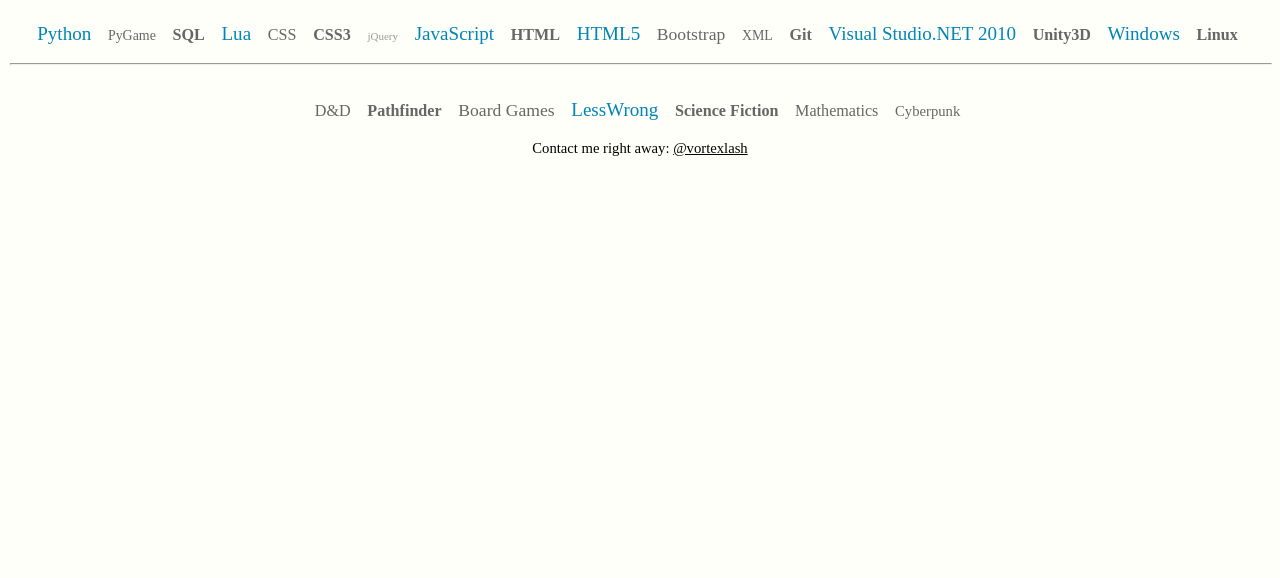
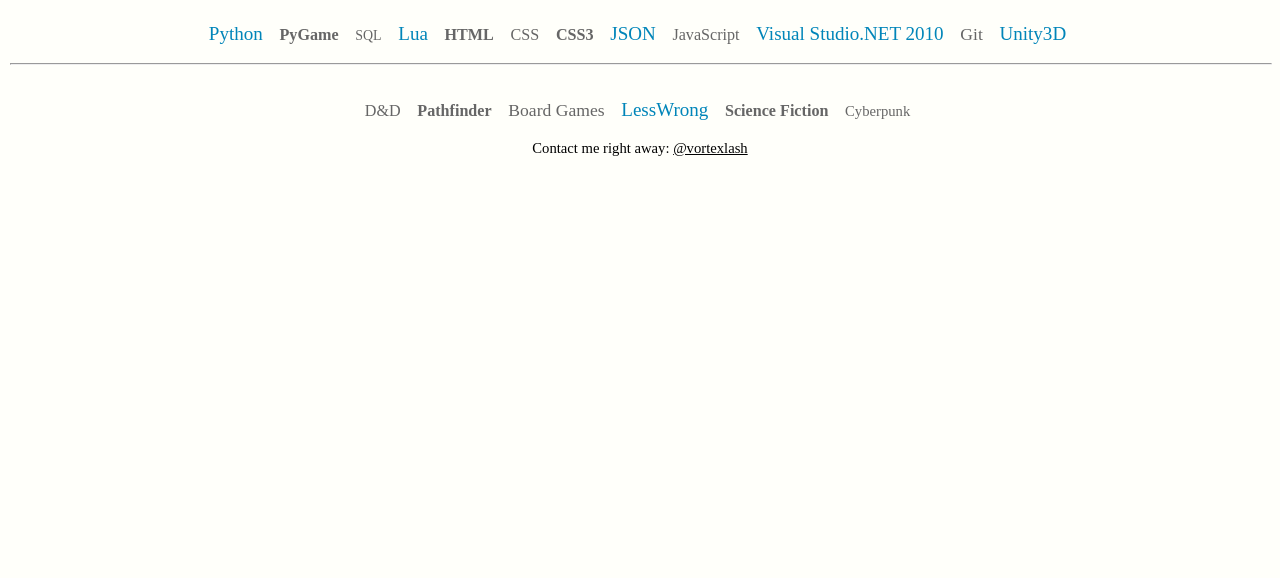
Before and after one commit to Vortexlash/vortexlash.github.io, a plain HTML site: page index.html in a window 1280 px wide. Shown: the part 222-800 px from the top of the page. Drawn offline with Linux system fonts and the light colour scheme.

Commit message:
CV updated

```diff
--- a/index.html
+++ b/index.html
@@ -15,7 +15,7 @@
 
     <body>
 
-        <div class="info"> Download as PDF: <a href="@vortexlash.cv_en.pdf">EN</a> / <a href="@vortexlash.cv_ru.pdf">RU</a> | <a href="https://github.com/vortexlash/vortexlash.github.io">View on GitHub</a>
+        <div class="info"> Download as PDF: <a href="@vortexlash.cv_en.pdf">EN</a> | <a href="https://github.com/vortexlash/vortexlash.github.io">View on GitHub</a>
         <!-- <a href="http://t.me/chaoticcurious">Live broadcast</a> -->
         </div>
 
@@ -33,22 +33,17 @@
         <div>
             <p class="tagcloud">
                 <a href="http://www.google.com/search?q=what%20is%20Python" class="cloud_6" onmouseover="ShowYears(this,'2017');">Python</a>
-		<a href="http://www.google.com/search?q=what%20is%20pyGame" class="cloud_1" onmouseover="ShowYears(this,'2017');">PyGame</a>
-		<a href="http://www.google.com/search?q=what%20is%20SQL" class="cloud_4" onmouseover="ShowYears(this,'2018');">SQL</a>
+		        <a href="http://www.google.com/search?q=what%20is%20PyGame" class="cloud_4" onmouseover="ShowYears(this,'2017');">PyGame</a>
+		        <a href="http://www.google.com/search?q=what%20is%20SQL" class="cloud_1" onmouseover="ShowYears(this,'2018');">SQL</a>
                 <a href="http://www.google.com/search?q=what%20is%20Lua" class="cloud_6" onmouseover="ShowYears(this,'2018');">Lua</a>
+                <a href="http://www.google.com/search?q=what%20is%20HTML" class="cloud_4" onmouseover="ShowYears(this,'2010');">HTML</a>
                 <a href="http://www.google.com/search?q=what%20is%20CSS" class="cloud_3" onmouseover="ShowYears(this,'2011');">CSS</a>
                 <a href="http://www.google.com/search?q=what%20is%20CSS3" class="cloud_4" onmouseover="ShowYears(this,'2017');">CSS3</a>
-                <a href="http://www.google.com/search?q=what%20is%20jQuery" class="cloud_0" onmouseover="ShowYears(this,'2017');">jQuery</a>
-                <a href="http://www.google.com/search?q=what%20is%20JavaScript" class="cloud_6" onmouseover="ShowYears(this,'2017');">JavaScript</a>
-		<a href="http://www.google.com/search?q=what%20is%20HTML" class="cloud_4" onmouseover="ShowYears(this,'2010');">HTML</a>
-                <a href="http://www.google.com/search?q=what%20is%20HTML5" class="cloud_6" onmouseover="ShowYears(this,'2014');">HTML5</a>
-                <a href="http://www.google.com/search?q=what%20is%20Bootstrap" class="cloud_5" onmouseover="ShowYears(this,'2017');">Bootstrap</a>
-                <a href="http://www.google.com/search?q=what%20is%20XML" class="cloud_1" onmouseover="ShowYears(this,'2018');">XML</a>
-                <a href="http://www.google.com/search?q=what%20is%20Git" class="cloud_4" onmouseover="ShowYears(this,'2017');">Git</a>
+                <a href="http://www.google.com/search?q=what%20is%20JSON" class="cloud_6" onmouseover="ShowYears(this,'2018');">JSON</a>
+                <a href="http://www.google.com/search?q=what%20is%20JavaScript" class="cloud_3" onmouseover="ShowYears(this,'2017');">JavaScript</a>
                 <a href="http://www.google.com/search?q=what%20is%20Visual%20Studio.NET%202010" class="cloud_6" onmouseover="ShowYears(this,'2017');">Visual Studio.NET 2010</a>
-		<a href="http://www.google.com/search?q=what%20is%20SQL" class="cloud_4" onmouseover="ShowYears(this,'2018');">Unity3D</a>
-                <a href="http://www.google.com/search?q=what%20is%20Windows" class="cloud_6" onmouseover="ShowYears(this,'2010');">Windows</a>
-                <a href="http://www.google.com/search?q=what%20is%20Linux" class="cloud_4" onmouseover="ShowYears(this,'2017');">Linux</a>
+                <a href="http://www.google.com/search?q=what%20is%20Git" class="cloud_5" onmouseover="ShowYears(this,'2017');">Git</a>
+                <a href="http://www.google.com/search?q=what%20is%20Unity3D" class="cloud_6" onmouseover="ShowYears(this,'2018');">Unity3D</a>
             </p>
         </div>
 
@@ -61,7 +56,6 @@
                 <a href="http://www.google.com/search?q=what%20is%20Board%20Games" class="cloud_5" onmouseover="ShowYears(this,'2016');">Board Games</a>
                 <a href="http://www.google.com/search?q=what%20is%20LessWrong" class="cloud_6" onmouseover="ShowYears(this,'2017');">LessWrong</a>
                 <a href="http://www.google.com/search?q=what%20is%20Science%20Fiction" class="cloud_4" onmouseover="ShowYears(this,'2011');">Science Fiction</a>
-                <a href="http://www.google.com/search?q=what%20is%20Mathematics" class="cloud_3" onmouseover="ShowYears(this,'2015');">Mathematics</a>
                 <a href="http://www.google.com/search?q=what%20is%20Cyberpunk" class="cloud_2" onmouseover="ShowYears(this,'2016');">Cyberpunk</a>
             </p>
         </div>
```
